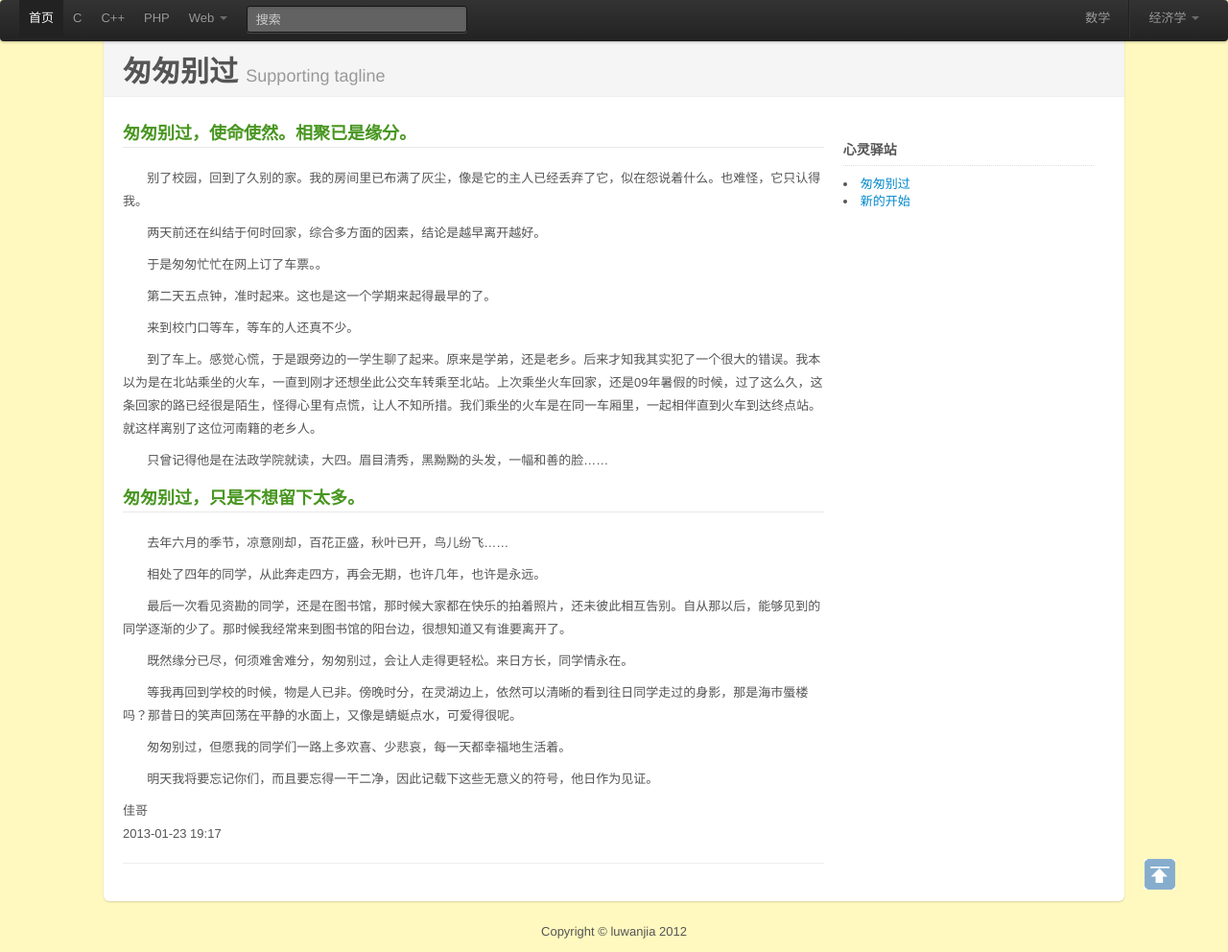
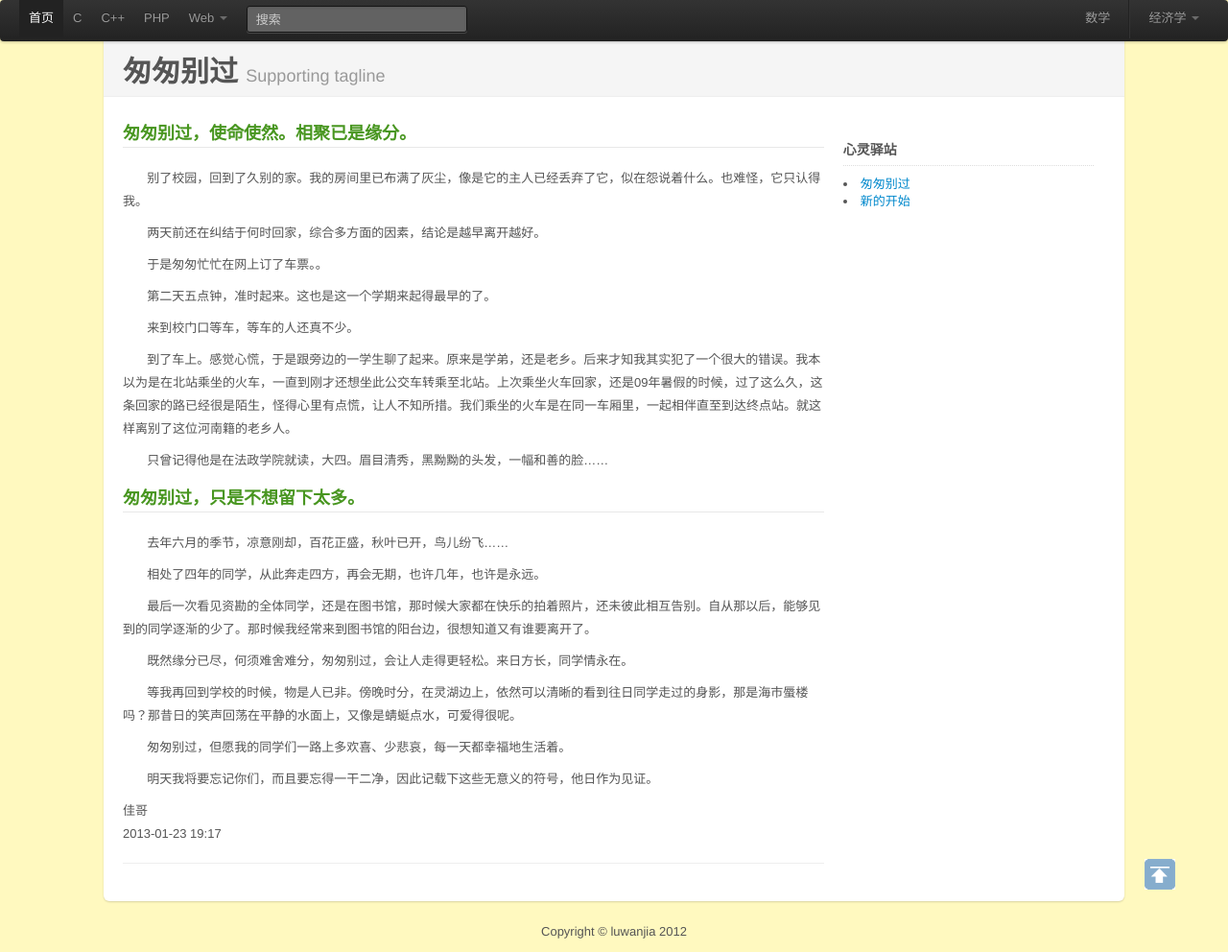
Before and after one commit to luwanlili/luwanlili.github.com, a Jekyll site: the page built from _posts/2013-01-23-匆匆别过.html, in a window 1280 px wide and 992 px high. Shown: the whole window at 96% size. Built offline with Jekyll 4.4.1, drawn with Linux system fonts in a browser that asks for light colours.

Commit message:
modify a post

```diff
--- a/_posts/2013-01-23-匆匆别过.html
+++ b/_posts/2013-01-23-匆匆别过.html
@@ -15,12 +15,12 @@ title: 匆匆别过
 		<p>&nbsp;&nbsp;&nbsp;&nbsp;&nbsp;&nbsp;&nbsp;于是匆匆忙忙在网上订了车票。。</p>
 		<p>&nbsp;&nbsp;&nbsp;&nbsp;&nbsp;&nbsp;&nbsp;第二天五点钟，准时起来。这也是这一个学期来起得最早的了。</p>
 		<p>&nbsp;&nbsp;&nbsp;&nbsp;&nbsp;&nbsp;&nbsp;来到校门口等车，等车的人还真不少。</p>
-		<p>&nbsp;&nbsp;&nbsp;&nbsp;&nbsp;&nbsp;&nbsp;到了车上。感觉心慌，于是跟旁边的一学生聊了起来。原来是学弟，还是老乡。后来才知我其实犯了一个很大的错误。我本以为是在北站乘坐的火车，一直到刚才还想坐此公交车转乘至北站。上次乘坐火车回家，还是09年暑假的时候，过了这么久，这条回家的路已经很是陌生，怪得心里有点慌，让人不知所措。我们乘坐的火车是在同一车厢里，一起相伴直到火车到达终点站。就这样离别了这位河南籍的老乡人。</p>
+		<p>&nbsp;&nbsp;&nbsp;&nbsp;&nbsp;&nbsp;&nbsp;到了车上。感觉心慌，于是跟旁边的一学生聊了起来。原来是学弟，还是老乡。后来才知我其实犯了一个很大的错误。我本以为是在北站乘坐的火车，一直到刚才还想坐此公交车转乘至北站。上次乘坐火车回家，还是09年暑假的时候，过了这么久，这条回家的路已经很是陌生，怪得心里有点慌，让人不知所措。我们乘坐的火车是在同一车厢里，一起相伴直至到达终点站。就这样离别了这位河南籍的老乡人。</p>
 		<p>&nbsp;&nbsp;&nbsp;&nbsp;&nbsp;&nbsp;&nbsp;只曾记得他是在法政学院就读，大四。眉目清秀，黑黝黝的头发，一幅和善的脸……</p>
 		<h2>匆匆别过，只是不想留下太多。</h2>
 		<p>&nbsp;&nbsp;&nbsp;&nbsp;&nbsp;&nbsp;&nbsp;去年六月的季节，凉意刚却，百花正盛，秋叶已开，鸟儿纷飞……</p>
 		<p>&nbsp;&nbsp;&nbsp;&nbsp;&nbsp;&nbsp;&nbsp;相处了四年的同学，从此奔走四方，再会无期，也许几年，也许是永远。</p>
-		<p>&nbsp;&nbsp;&nbsp;&nbsp;&nbsp;&nbsp;&nbsp;最后一次看见资勘的同学，还是在图书馆，那时候大家都在快乐的拍着照片，还未彼此相互告别。自从那以后，能够见到的同学逐渐的少了。那时候我经常来到图书馆的阳台边，很想知道又有谁要离开了。</p>
+		<p>&nbsp;&nbsp;&nbsp;&nbsp;&nbsp;&nbsp;&nbsp;最后一次看见资勘的全体同学，还是在图书馆，那时候大家都在快乐的拍着照片，还未彼此相互告别。自从那以后，能够见到的同学逐渐的少了。那时候我经常来到图书馆的阳台边，很想知道又有谁要离开了。</p>
 		<p>&nbsp;&nbsp;&nbsp;&nbsp;&nbsp;&nbsp;&nbsp;既然缘分已尽，何须难舍难分，匆匆别过，会让人走得更轻松。来日方长，同学情永在。</p>
 		<p>&nbsp;&nbsp;&nbsp;&nbsp;&nbsp;&nbsp;&nbsp;等我再回到学校的时候，物是人已非。傍晚时分，在灵湖边上，依然可以清晰的看到往日同学走过的身影，那是海市蜃楼吗？那昔日的笑声回荡在平静的水面上，又像是蜻蜓点水，可爱得很呢。</p>
 		<p>&nbsp;&nbsp;&nbsp;&nbsp;&nbsp;&nbsp;&nbsp;匆匆别过，但愿我的同学们一路上多欢喜、少悲哀，每一天都幸福地生活着。</p>
```
